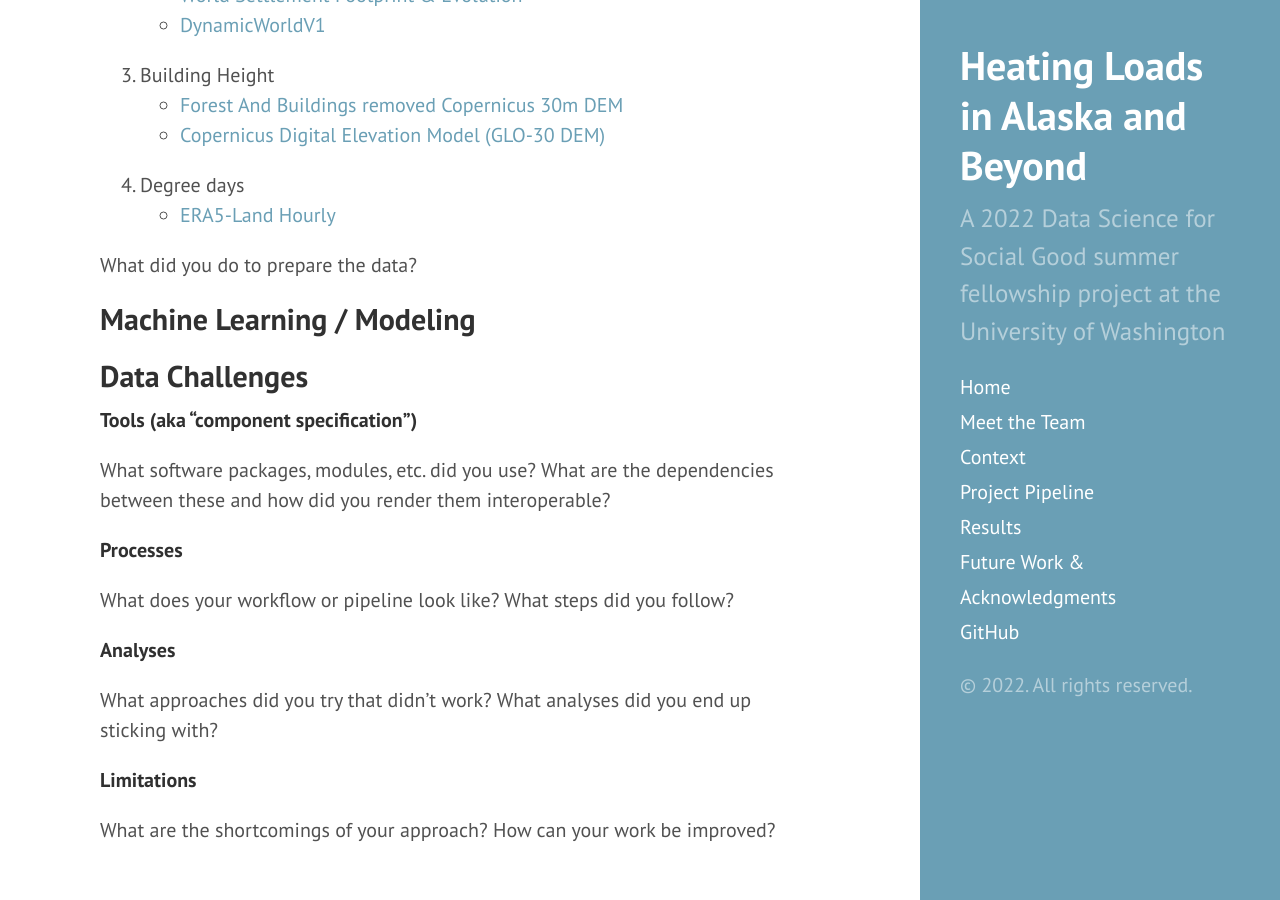
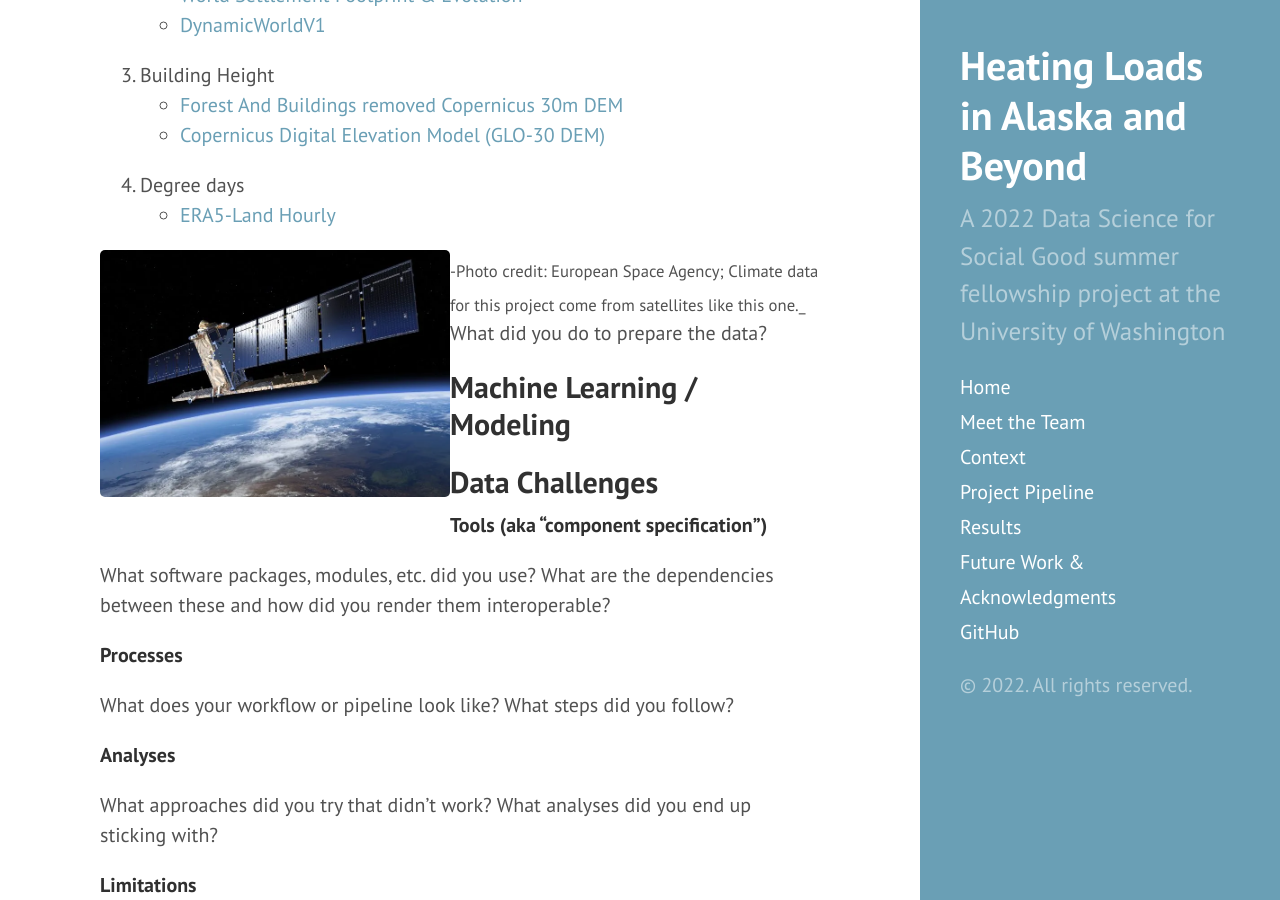
Before and after one commit to uwescience/DSSG2022_heating_loads, a Jekyll site: the page built from methods.md, in a window 1280 px wide and 900 px high, scrolled down 635 px. Built offline with Jekyll 4.4.1, drawn with Linux system fonts in a browser that asks for light colours.

Commit message:
Update methods.md
trying out satellite foto

```diff
--- a/methods.md
+++ b/methods.md
@@ -17,6 +17,8 @@ The datasets used for extracting building-level attributes and local climate var
 5. Degree days
 	+ [ERA5-Land Hourly](https://developers.google.com/earth-engine/datasets/catalog/ECMWF_ERA5_LAND_HOURLY)
 
+<img align="left" src="{{ site.url }}{{ site.baseurl }}/assets/img/copernicus_sat.png" width="350">
+<sub>-Photo credit: European Space Agency; Climate data for this project come from satellites like this one._</sub>
 What did you do to prepare the data?
 
 ## Machine Learning / Modeling
```
